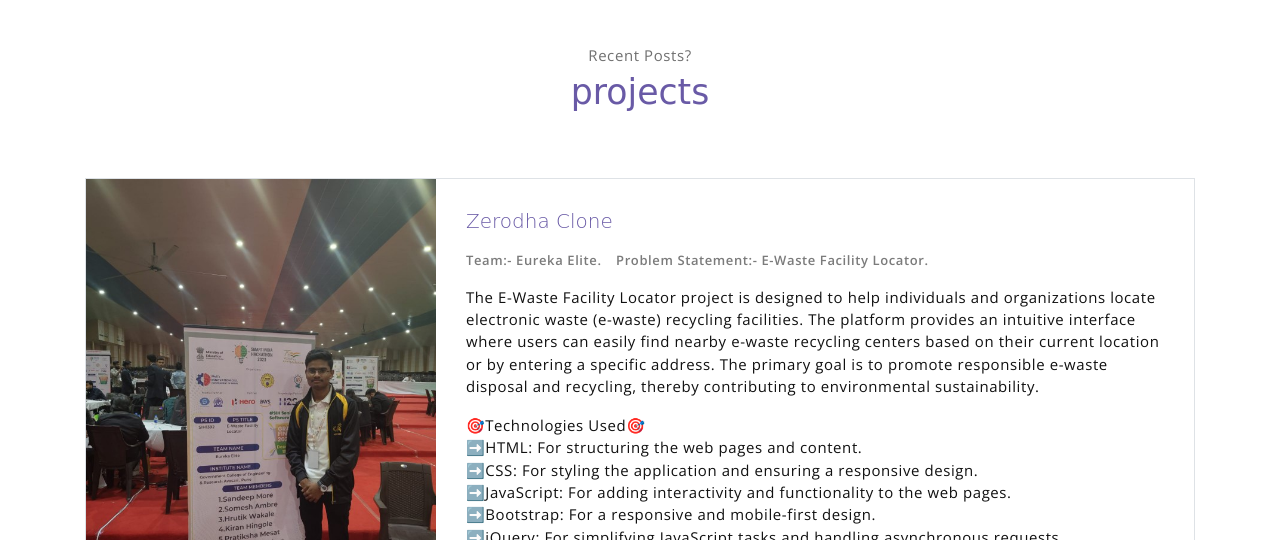
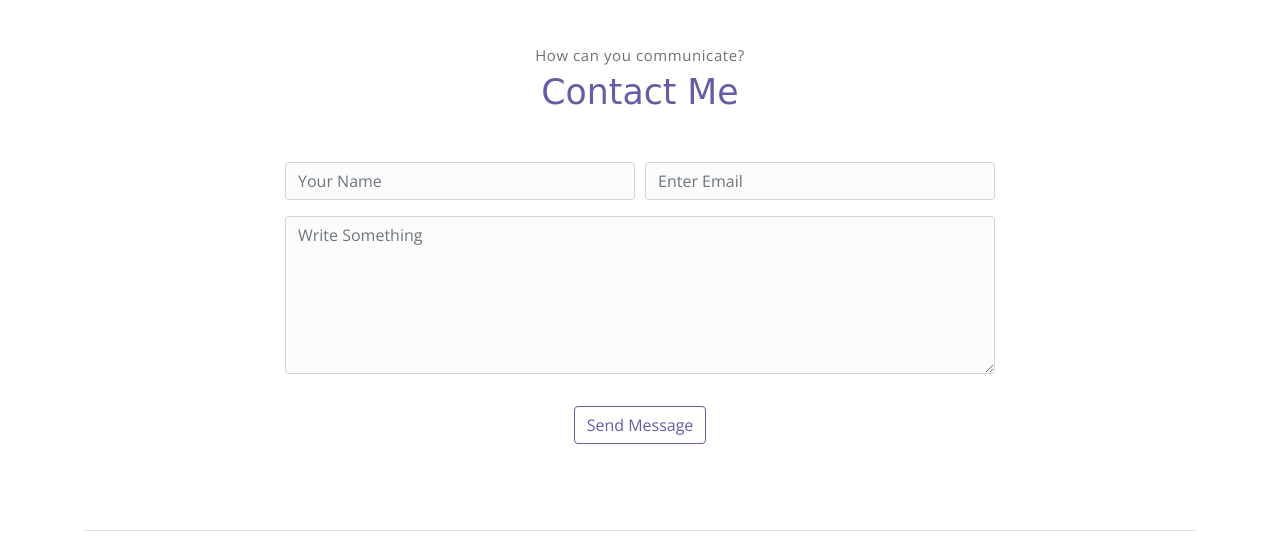
Before and after one commit to hrutik05/Portfolio.github.io, a plain HTML site: page index.html in a window 1280 px wide. Shown: the part 3292-3832 px from the top of the page. Drawn offline with nearby package versions, Linux system fonts and the light colour scheme; a web font is replaced by a local one.

Commit message:
Update index.html
change to main

```diff
--- a/index.html
+++ b/index.html
@@ -221,40 +221,6 @@
         </div>
     </section><!-- end of blog section -->
 
-
-        <section class="section" id="blog">
-        <div class="container text-center">
-            <p class="section-subtitle">Recent Posts?</p>
-            <h6 class="section-title mb-6">projects</h6>
-            <div class="blog-card">
-                <div class="blog-card-header">
-                    <img src="assets/imgs/SIH2023.jpg" class="blog-card-img"
-                        alt="#">
-                </div>
-                <div class="blog-card-body">
-                    <h5 class="blog-card-title">Zerodha Clone </h6>
-
-                        <p class="blog-card-caption">
-                            <a href="#">Team:- Eureka Elite. </a>
-                            <a href="#">Problem Statement:- E-Waste Facility Locator. </a>
-                        </p>
-                        <p>The E-Waste Facility Locator project is designed to help individuals and organizations locate electronic waste (e-waste)
-                        recycling facilities. The platform provides an intuitive interface where users can easily find nearby e-waste recycling
-                        centers based on their current location or by entering a specific address. The primary goal is to promote responsible
-                        e-waste disposal and recycling, thereby contributing to environmental sustainability.</p>
-                        <p>🎯Technologies Used🎯 <br>
-                        ➡️HTML: For structuring the web pages and content. <br>
-                        ➡️CSS: For styling the application and ensuring a responsive design. <br>
-                        ➡️JavaScript: For adding interactivity and functionality to the web pages. <br>
-                        ➡️Bootstrap: For a responsive and mobile-first design. <br>
-                        ➡️jQuery: For simplifying JavaScript tasks and handling asynchronous requests.</p> <br>
-                        <a href="https://t.ly/_yWKr" class="blog-card-link">Read more <i class="ti-angle-double-right"></i></a>
-                </div>
-            </div>
-        </div>
-    </section>
-
-
     <!-- contact section -->
     <section class="section" id="contact">
         <div class="container text-center">
```
